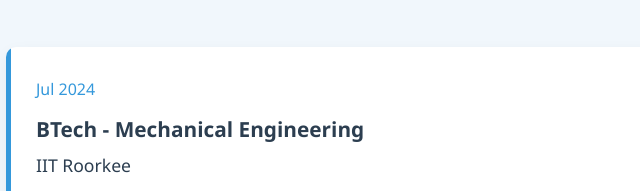
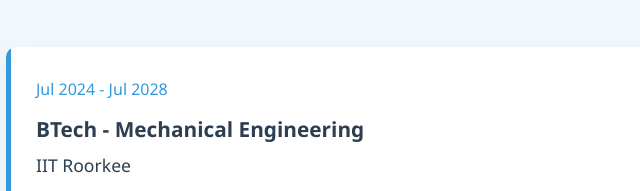
Before and after one commit to DarshanCode2005/Portfolio-Updated, a plain HTML site: page index.html in a window 1280 px wide. Shown: the part 1303-1494 px from the top of the page, 54-694 px from the left. Drawn offline with Linux system fonts and the light colour scheme.

Commit message:
End date education added

```diff
--- a/index.html
+++ b/index.html
@@ -549,7 +549,7 @@
             </div>
             <div class="education-grid">
                 <div class="education-card">
-                    <span class="edu-date">Jul 2024</span>
+                    <span class="edu-date">Jul 2024 - Jul 2028</span>
                     <h3 class="edu-degree">BTech - Mechanical Engineering</h3>
                     <p class="edu-institution">IIT Roorkee</p>
                     <p>CGPA: 9.04</p>
```
